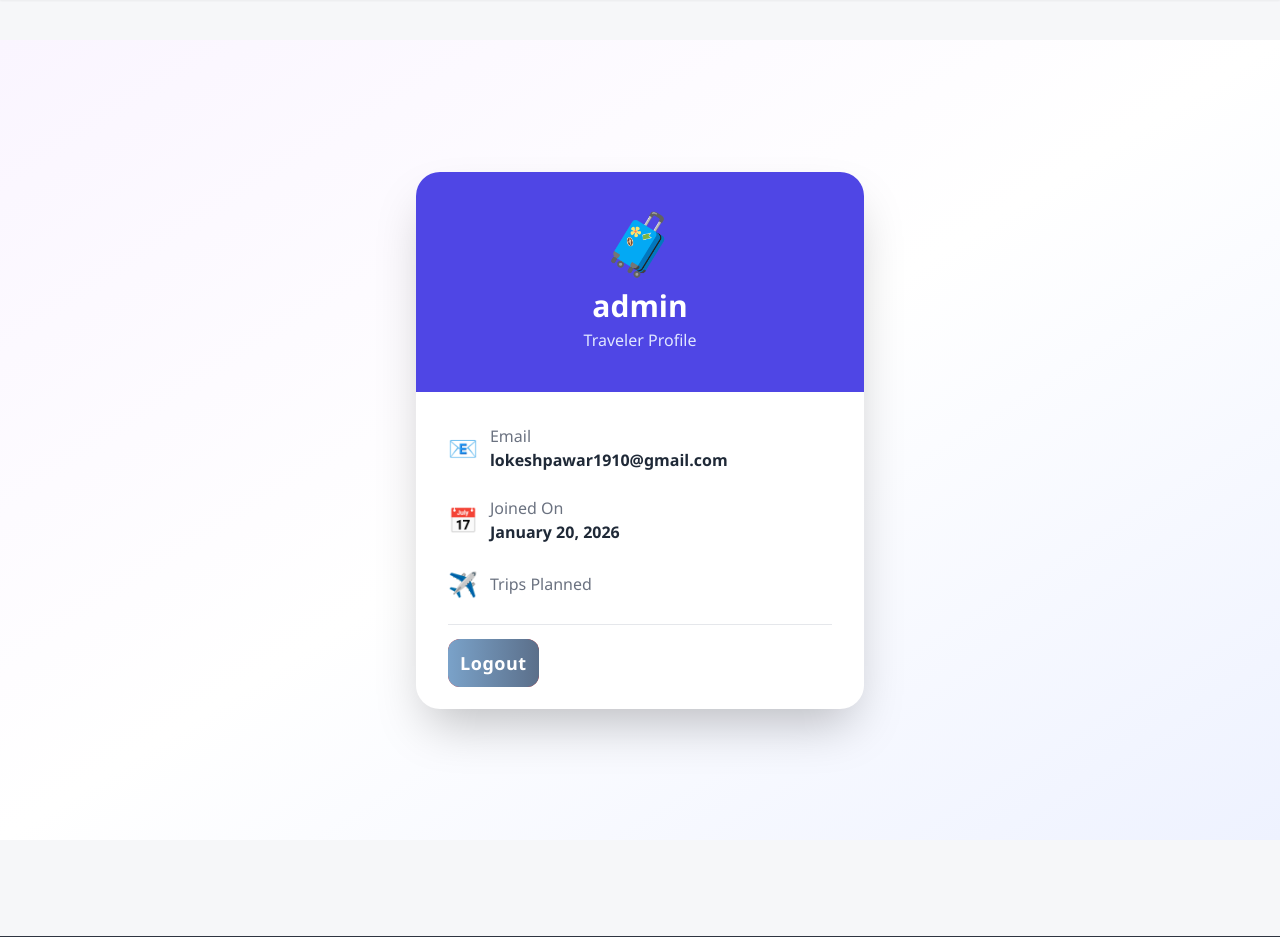
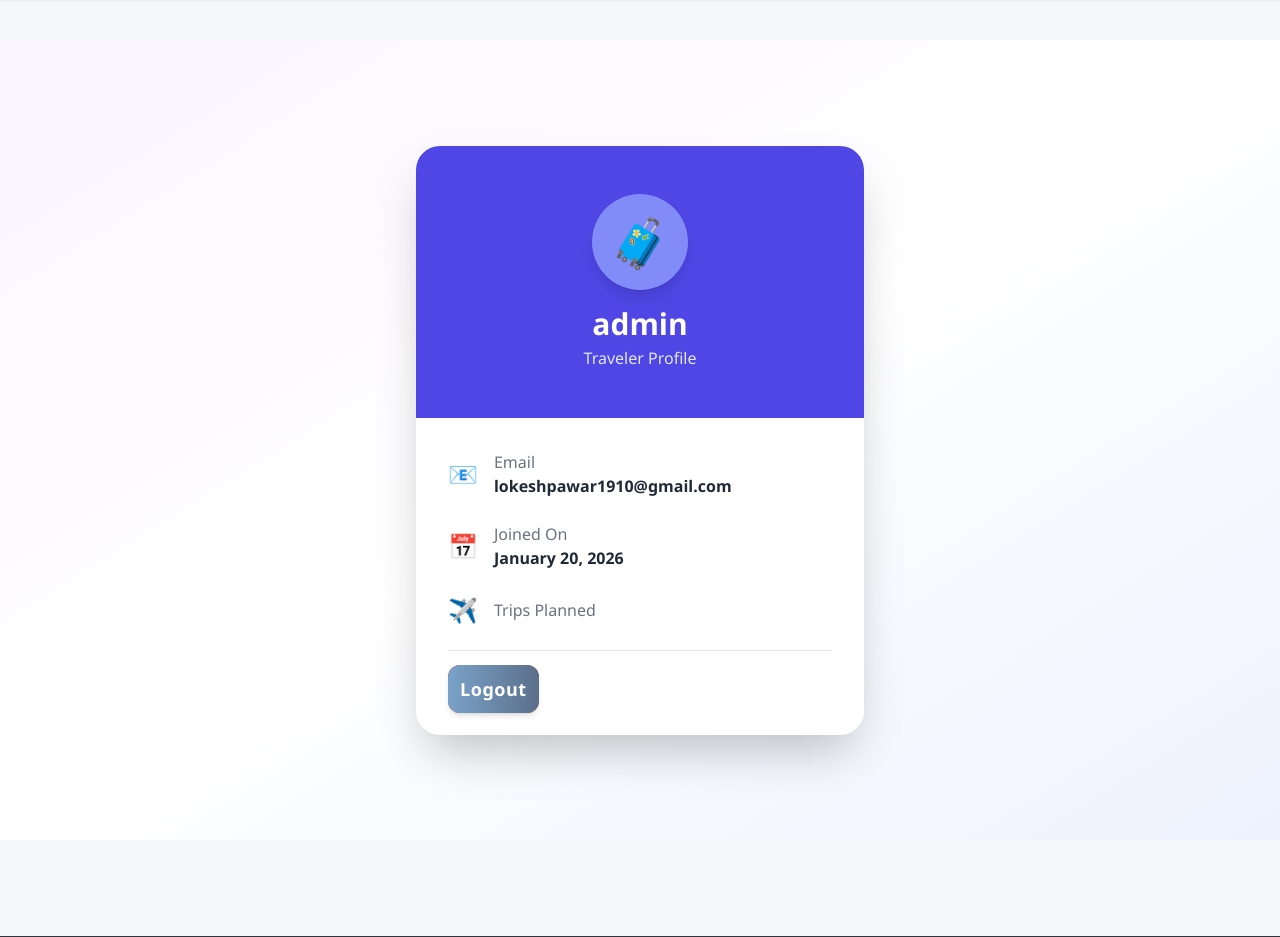
Before and after one commit to Lokesh19-PP/Travel-Planner-Webapp, a Django app: page /profile/ in a window 1280 px wide. Shown: the part 72-1009 px from the top of the page. Run offline with Django 4.2, Linux system fonts and the light colour scheme; a user stored in the database is signed in; some libraries are stand-ins or nearby versions.

Commit message:
Improve ui of the profile page

```diff
--- a/core/templates/core/profile.html
+++ b/core/templates/core/profile.html
@@ -6,25 +6,25 @@
 
     <div class="max-w-md w-full bg-white rounded-3xl shadow-2xl overflow-hidden">
 
-        <!-- Header -->
-        <div class="bg-indigo-600 p-10 text-center text-white">
-            <div class="text-6xl mb-4">🧳</div>
-            <h2 class="text-3xl font-extrabold">{{ user.username }}</h2>
+        <!-- Header with circular avatar-style icon -->
+        <div class="bg-indigo-600 flex flex-col items-center justify-center p-12">
+            <div class="w-24 h-24 flex items-center justify-center bg-indigo-400 rounded-full text-5xl mb-4 shadow-lg">🧳</div>
+            <h2 class="text-3xl font-extrabold text-white">{{ user.username }}</h2>
             <p class="text-indigo-100 mt-1">Traveler Profile</p>
         </div>
 
         <!-- Info Section -->
         <div class="p-8 space-y-6">
 
-            <div class="flex items-center gap-3">
+            <div class="flex items-center gap-4">
                 <div class="text-2xl">📧</div>
                 <div>
                     <p class="text-gray-500 font-medium">Email</p>
-                    <p class="text-gray-800 font-semibold">{{ user.email }}</p>
+                    <p class="text-gray-800 font-semibold break-words">{{ user.email }}</p>
                 </div>
             </div>
 
-            <div class="flex items-center gap-3">
+            <div class="flex items-center gap-4">
                 <div class="text-2xl">📅</div>
                 <div>
                     <p class="text-gray-500 font-medium">Joined On</p>
@@ -32,7 +32,7 @@
                 </div>
             </div>
 
-            <div class="flex items-center gap-3">
+            <div class="flex items-center gap-4">
                 <div class="text-2xl">✈️</div>
                 <div>
                     <p class="text-gray-500 font-medium">Trips Planned</p>
@@ -45,7 +45,7 @@
 
             <!-- Logout Button -->
             <a href="{% url 'logout' %}"
-               class="btn w-full text-center text-lg bg-red-600 hover:bg-red-700 text-white py-3 rounded-xl">
+               class="btn w-full text-center text-lg bg-red-600 hover:bg-red-700 text-white py-3 rounded-xl transition-transform transform hover:-translate-y-1 shadow-md">
                Logout
             </a>
 
```
